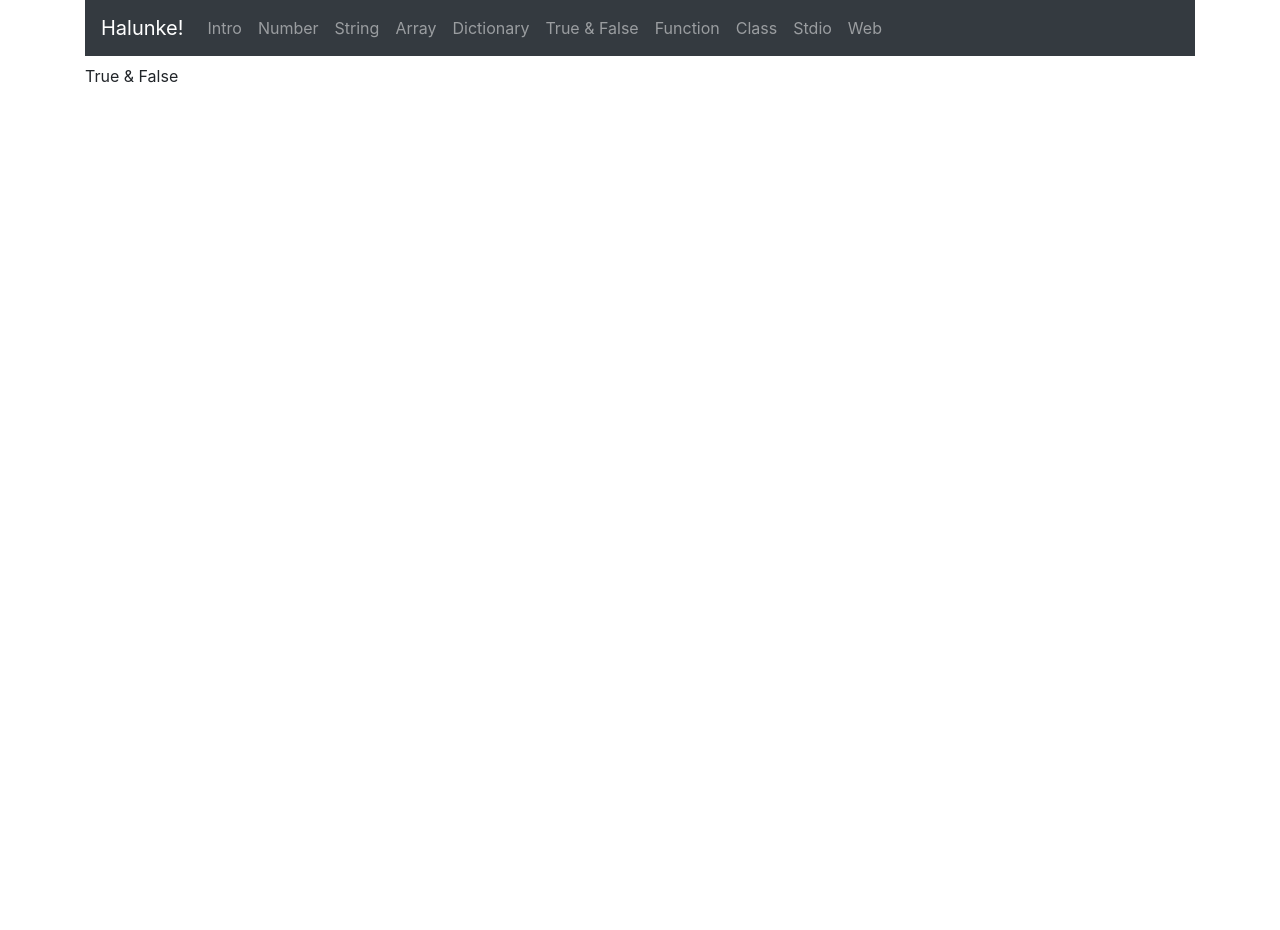
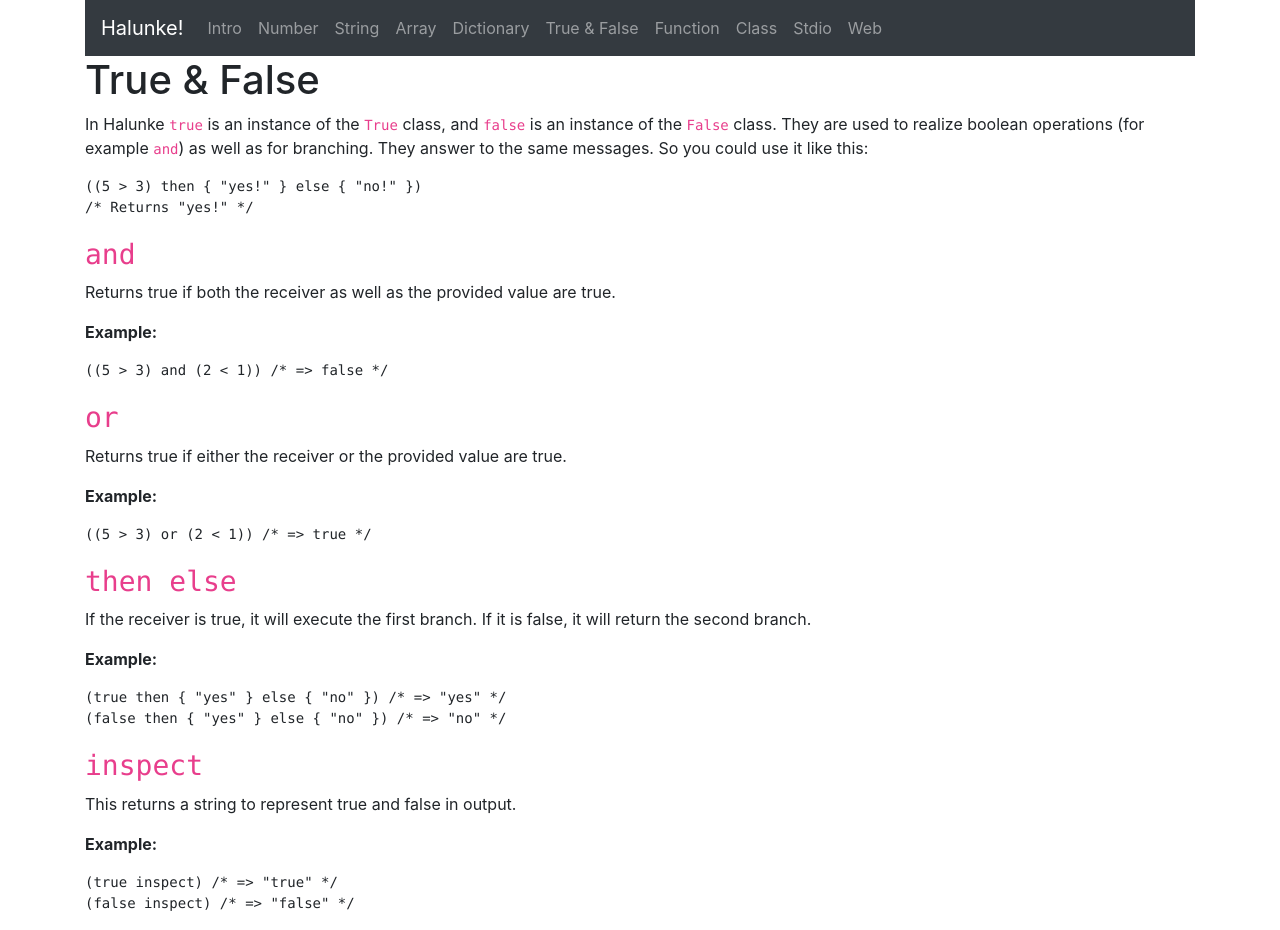
Before and after one commit to moonglum/halunke, a Jekyll site: the page built from docs/true-false.md, in a window 1280 px wide. Built offline with Jekyll 4.4.1, drawn with Linux system fonts in a browser that asks for light colours; nearby versions of some CDN libraries; our own code applies the rules of GitHub Pages for plain Markdown files; before the commit the page ends 900 px from its top, so only the background shows below that.

Commit message:
Documentation for true and false

````diff
--- a/docs/true-false.md
+++ b/docs/true-false.md
@@ -1 +1,57 @@
-True & False
+---
+title: True & False
+---
+
+In Halunke `true` is an instance of the `True` class, and `false`
+is an instance of the `False` class. They are used to realize
+boolean operations (for example `and`) as well as for branching.
+They answer to the same messages. So you could use it like this:
+
+```
+((5 > 3) then { "yes!" } else { "no!" })
+/* Returns "yes!" */
+```
+
+## `and`
+
+Returns true if both the receiver as well as the provided value are
+true.
+
+**Example:**
+
+```
+((5 > 3) and (2 < 1)) /* => false */
+```
+
+## `or`
+
+Returns true if either the receiver or the provided value are true.
+
+**Example:**
+
+```
+((5 > 3) or (2 < 1)) /* => true */
+```
+
+## `then else`
+
+If the receiver is true, it will execute the first branch. If it is
+false, it will return the second branch.
+
+**Example:**
+
+```
+(true then { "yes" } else { "no" }) /* => "yes" */
+(false then { "yes" } else { "no" }) /* => "no" */
+```
+
+## `inspect`
+
+This returns a string to represent true and false in output.
+
+**Example:**
+
+```
+(true inspect) /* => "true" */
+(false inspect) /* => "false" */
+```
````
